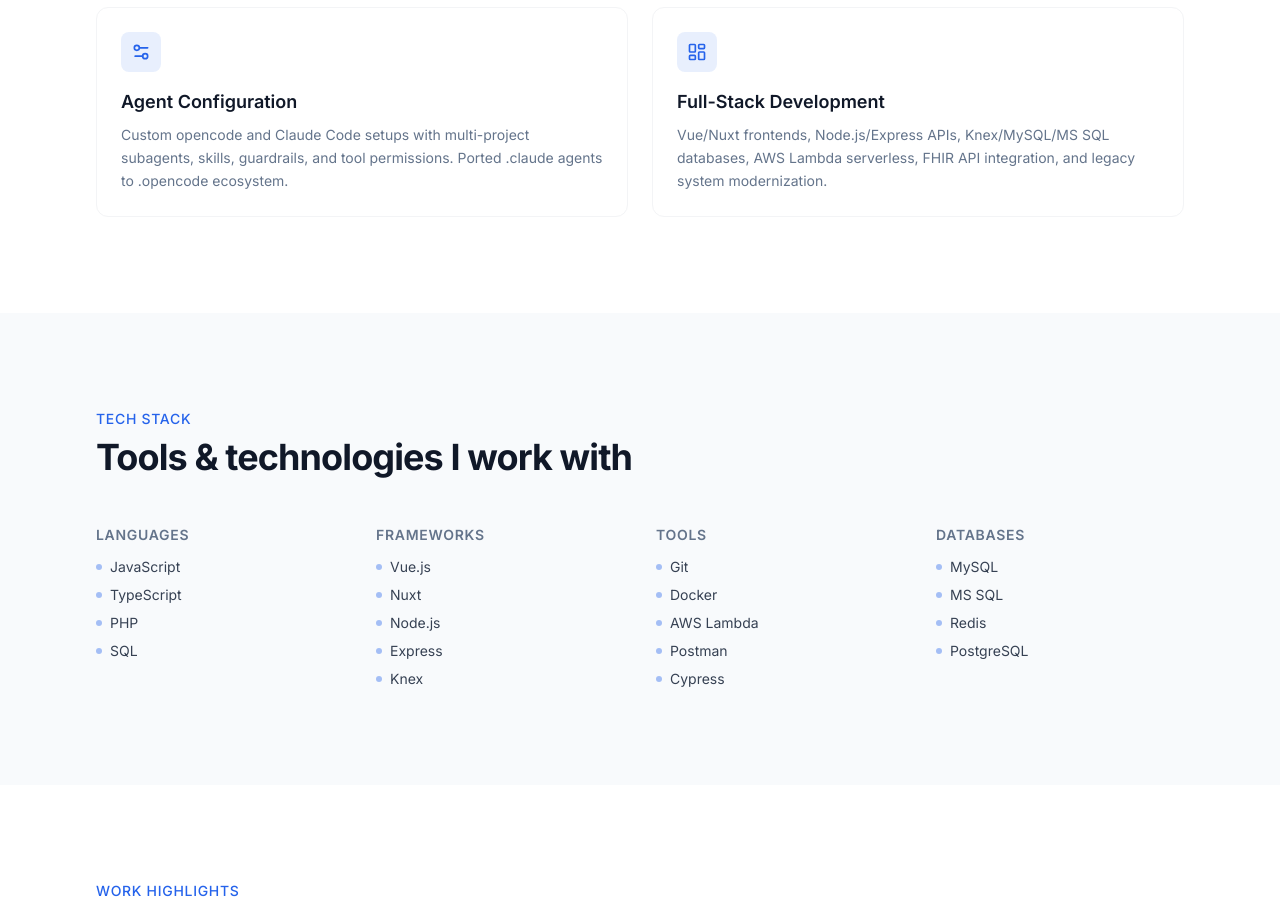
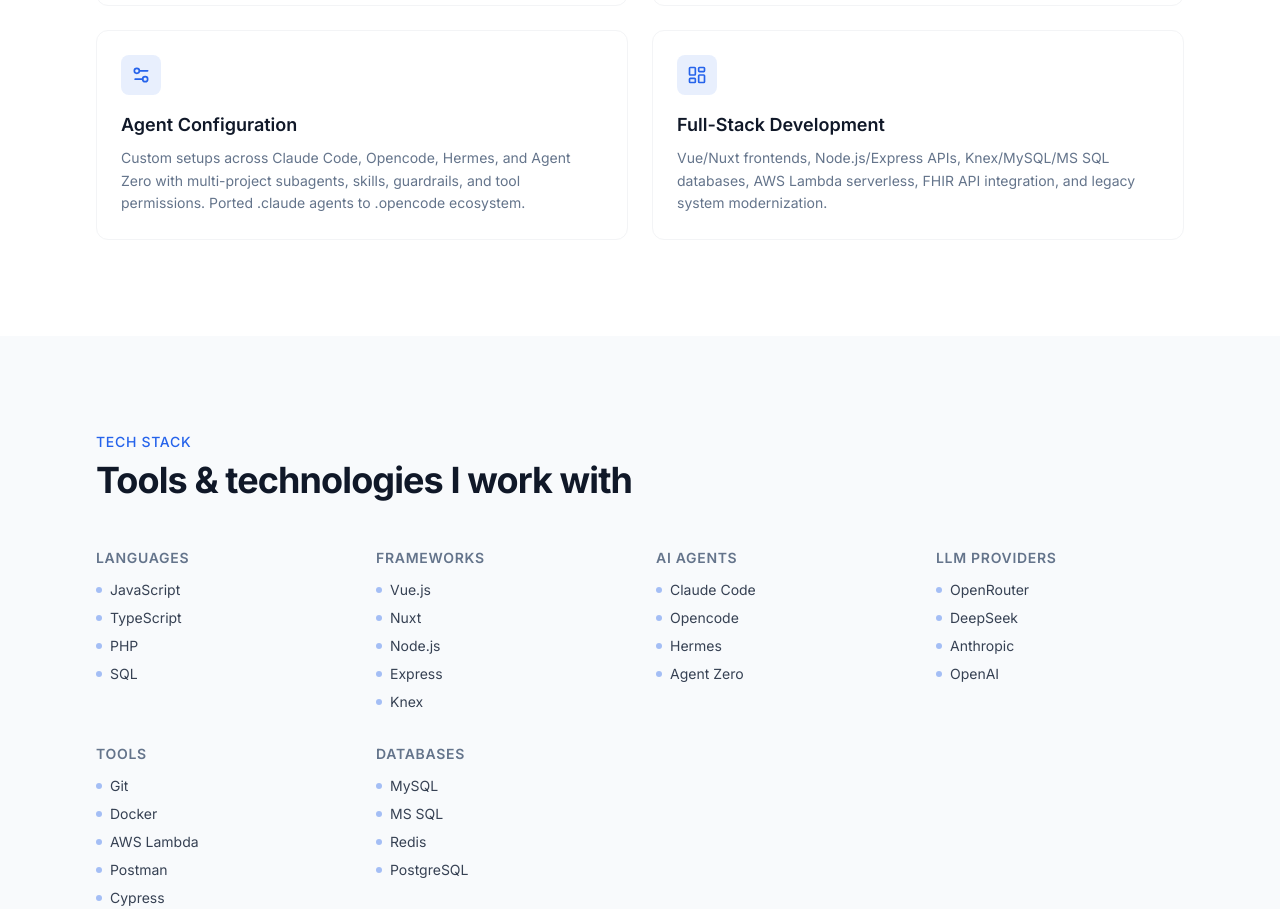
Before and after one commit to jommar/jommar.github.io, a Nuxt app: page / in a window 1280 px wide. Shown: the part 1840-2749 px from the top of the page. Built offline with nearby package versions, Linux system fonts and the light colour scheme.

Commit message:
Add AI agents and LLM providers to tech stack

```diff
--- a/data/profile.ts
+++ b/data/profile.ts
@@ -28,7 +28,7 @@
     {
       title: "AI Agent Architecture",
       description:
-        "Designed commercial-grade AI agent orchestration systems using orchestrator/subagent/delegation patterns. Deep knowledge of LangChain, CrewAI, AutoGen, and OpenAI Agents SDK.",
+        "Designed commercial-grade AI agent orchestration systems using orchestrator/subagent/delegation patterns. Deep knowledge of Claude Code, Opencode, Hermes, Agent Zero, LangChain, CrewAI, and OpenAI Agents SDK.",
       icon: "Cpu",
     },
     {
@@ -55,7 +55,7 @@
     {
       title: "Agent Configuration",
       description:
-        "Custom opencode and Claude Code setups with multi-project subagents, skills, guardrails, and tool permissions. Ported .claude agents to .opencode ecosystem.",
+        "Custom setups across Claude Code, Opencode, Hermes, and Agent Zero with multi-project subagents, skills, guardrails, and tool permissions. Ported .claude agents to .opencode ecosystem.",
       icon: "Settings2",
     },
     {
@@ -74,6 +74,14 @@
     {
       label: "Frameworks",
       items: ["Vue.js", "Nuxt", "Node.js", "Express", "Knex"],
+    },
+    {
+      label: "AI Agents",
+      items: ["Claude Code", "Opencode", "Hermes", "Agent Zero"],
+    },
+    {
+      label: "LLM Providers",
+      items: ["OpenRouter", "DeepSeek", "Anthropic", "OpenAI"],
     },
     {
       label: "Tools",
--- a/nuxt.config.ts
+++ b/nuxt.config.ts
@@ -64,6 +64,12 @@
             knowsAbout: [
               "AI Agent Infrastructure",
               "Agent Orchestration",
+              "Claude Code",
+              "Opencode",
+              "Hermes",
+              "Agent Zero",
+              "OpenRouter",
+              "DeepSeek",
               "Vue.js",
               "Nuxt",
               "Node.js",
```
Also changed, not shown: public/llms.txt.
